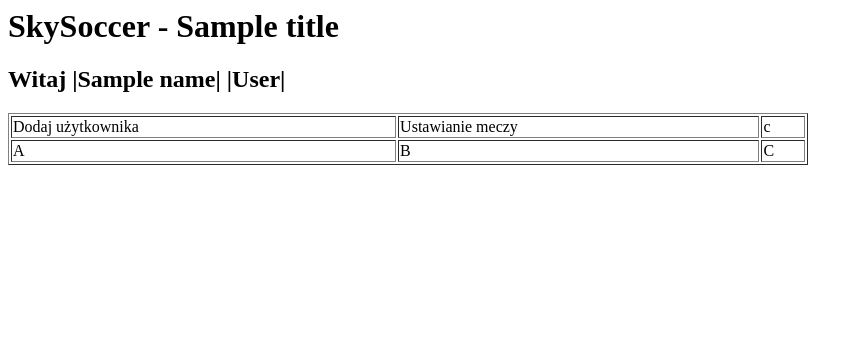
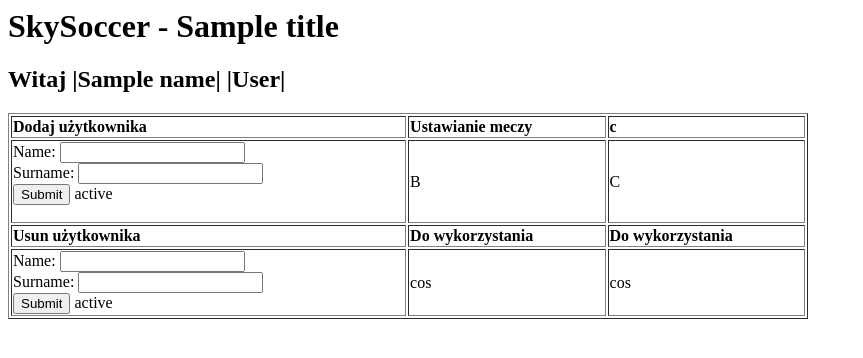
Before and after one commit to przeor/SkySoccer, a Python web app: template skysoccer/templates/admin.html in a window 1280 px wide. Shown: the top 358 px of the page, without its empty margins (0-863 px from the left). Run offline with Jinja, Linux system fonts and the light colour scheme; the template is opened without the code that fills it: most values are stand-ins (such as "Sample title", 1, 10 or a date in 2020).

Commit message:
In admin panel added options to add/delete users.

```diff
--- a/skysoccer/controllers/homepage.py
+++ b/skysoccer/controllers/homepage.py
@@ -11,8 +11,8 @@ def index_view(request):
 
     def get_players():
         players = []
-        db = get_database()
-        users = db.users
+        database = get_database()
+        users = database.users
         for value in users.find():
             players.append("%s %s" % (value['name'], value['surname']))
         return players
@@ -44,6 +44,4 @@ def index_view(request):
     if request.POST.get('submit'):
         if check_user(request):
             return HTTPFound(location="/admin.html")
-        else:
-            return Response(template.render(**data_for_template))
     return Response(template.render(**data_for_template))
--- a/skysoccer/templates/admin.html
+++ b/skysoccer/templates/admin.html
@@ -9,14 +9,36 @@
 
 <table border='1' width="800px">
     <tr>
-        <td>Dodaj użytkownika</td>
-        <td>Ustawianie meczy</td>
-        <td>c</td>
+        <td><b>Dodaj użytkownika</b></td>
+        <td><b>Ustawianie meczy</b></td>
+        <td><b>c</b></td>
     </tr>
     <tr>
-        <td>A</td>
+        <td>
+            <form name="input" method="post">
+            Name: <input type="text" name="add_name"><br>
+            Surname: <input type="text" name="add_surname"><br>
+            <input type="submit" value="Submit" name="add_submit">
+            {{register_status}}
+        </td>
         <td>B</td>
         <td>C</td>
+    </tr>
+    <tr>
+        <td><b>Usun użytkownika</b></td>
+        <td><b>Do wykorzystania</b></td>
+        <td><b>Do wykorzystania</b></td>
+    </tr>
+    <tr>
+        <td>
+            <form name="input" method="post">
+            Name: <input type="text" name="delete_name"><br>
+            Surname: <input type="text" name="delete_surname"><br>
+            <input type="submit" value="Submit" name="delete_submit">
+            {{delete_status}}
+        </td>
+        <td>cos</td>
+        <td>cos</td>
     </tr>
 </table>
 
--- a/skysoccer/templates/index.html
+++ b/skysoccer/templates/index.html
@@ -10,7 +10,6 @@
 Name: <input type="text" name="name"><br>
 Surname: <input type="text" name="surname"><br>
 <input type="submit" value="Submit" name="submit">
-<small><a href="">Register</a></small>
 </form>
 
 <table border='1' width="800px">
```
Also changed, not shown: skysoccer/controllers/adminpage.py (+36 -2 lines).
